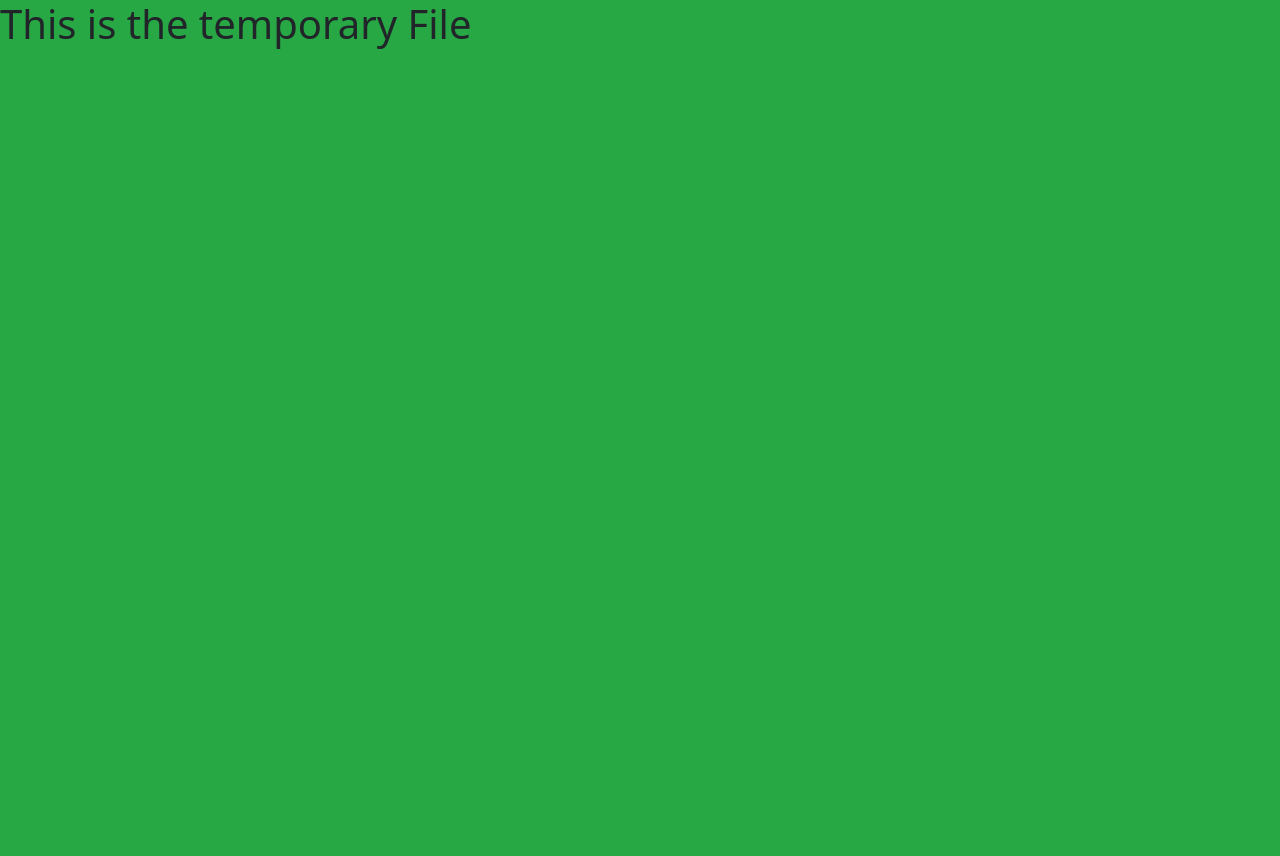
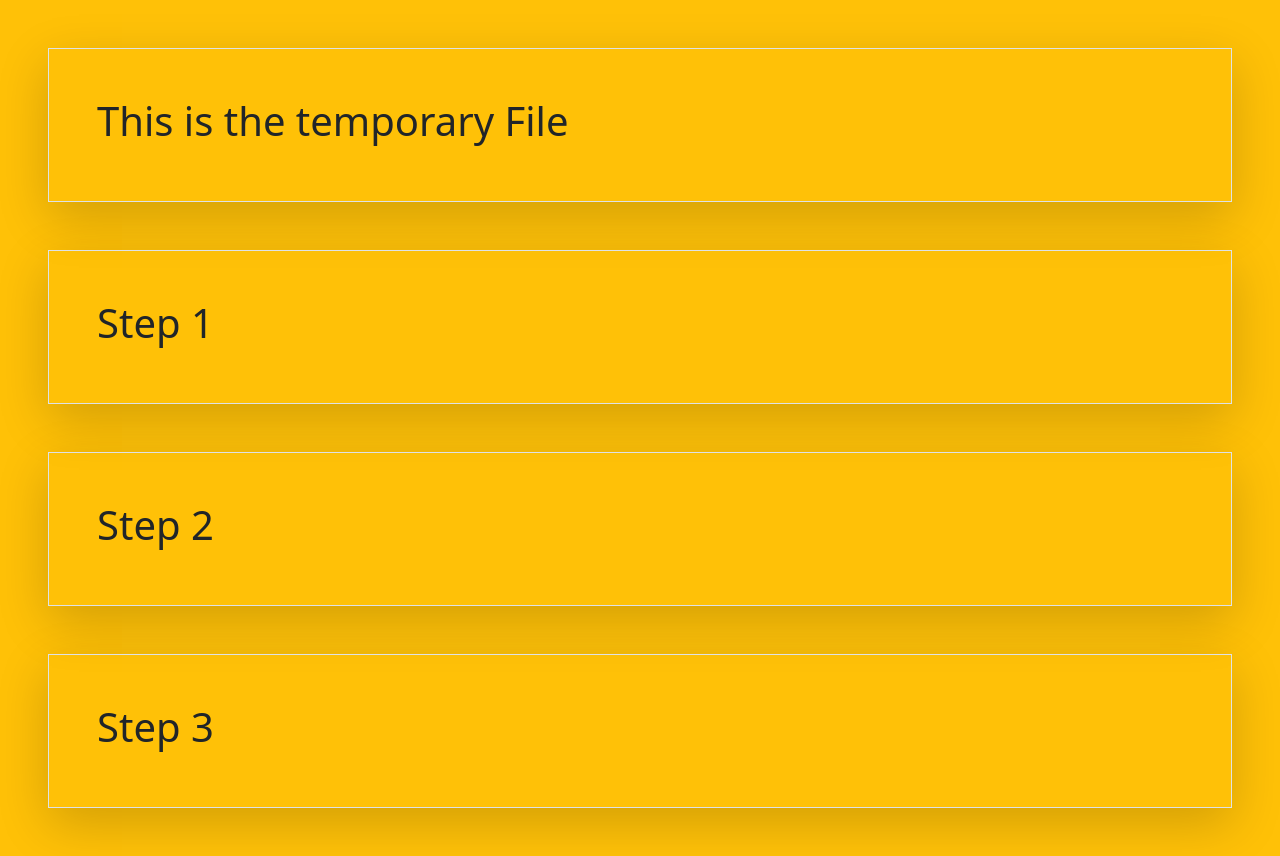
Before and after one commit to akaushal10/temp-project, a plain HTML site: page index.html in a window 1280 px wide. Before the commit the page ends 800 px from the top, so only its background shows below. Drawn offline with nearby package versions, Linux system fonts and the light colour scheme.

Commit message:
background color change

```diff
--- a/index.html
+++ b/index.html
@@ -7,8 +7,11 @@
     <link rel="stylesheet" href="https://stackpath.bootstrapcdn.com/bootstrap/5.0.0-alpha1/css/bootstrap.min.css" integrity="sha384-r4NyP46KrjDleawBgD5tp8Y7UzmLA05oM1iAEQ17CSuDqnUK2+k9luXQOfXJCJ4I" crossorigin="anonymous">
     <title>Hello, world!</title>
   </head>
-  <body class="bg-success text-cetner">
-    <div><h1>This is the temporary File</h1></div>
+  <body class="bg-warning text-cetner">
+    <div class="p-5 m-5 border shadow-lg"><h1>This is the temporary File</h1></div>
+    <div class="p-5 m-5 border shadow-lg"><h1>Step 1</h1></div>
+    <div class="p-5 m-5 border shadow-lg"><h1>Step 2 </h1></div>
+    <div class="p-5 m-5 border shadow-lg"><h1>Step 3 </h1></div>
     <script src="https://cdn.jsdelivr.net/npm/popper.js@1.16.0/dist/umd/popper.min.js" integrity="sha384-Q6E9RHvbIyZFJoft+2mJbHaEWldlvI9IOYy5n3zV9zzTtmI3UksdQRVvoxMfooAo" crossorigin="anonymous"></script>
     <script src="https://stackpath.bootstrapcdn.com/bootstrap/5.0.0-alpha1/js/bootstrap.min.js" integrity="sha384-oesi62hOLfzrys4LxRF63OJCXdXDipiYWBnvTl9Y9/TRlw5xlKIEHpNyvvDShgf/" crossorigin="anonymous"></script>
     <script src="https://code.jquery.com/jquery-3.5.1.min.js" integrity="sha256-9/aliU8dGd2tb6OSsuzixeV4y/faTqgFtohetphbbj0=" crossorigin="anonymous"></script>
```
